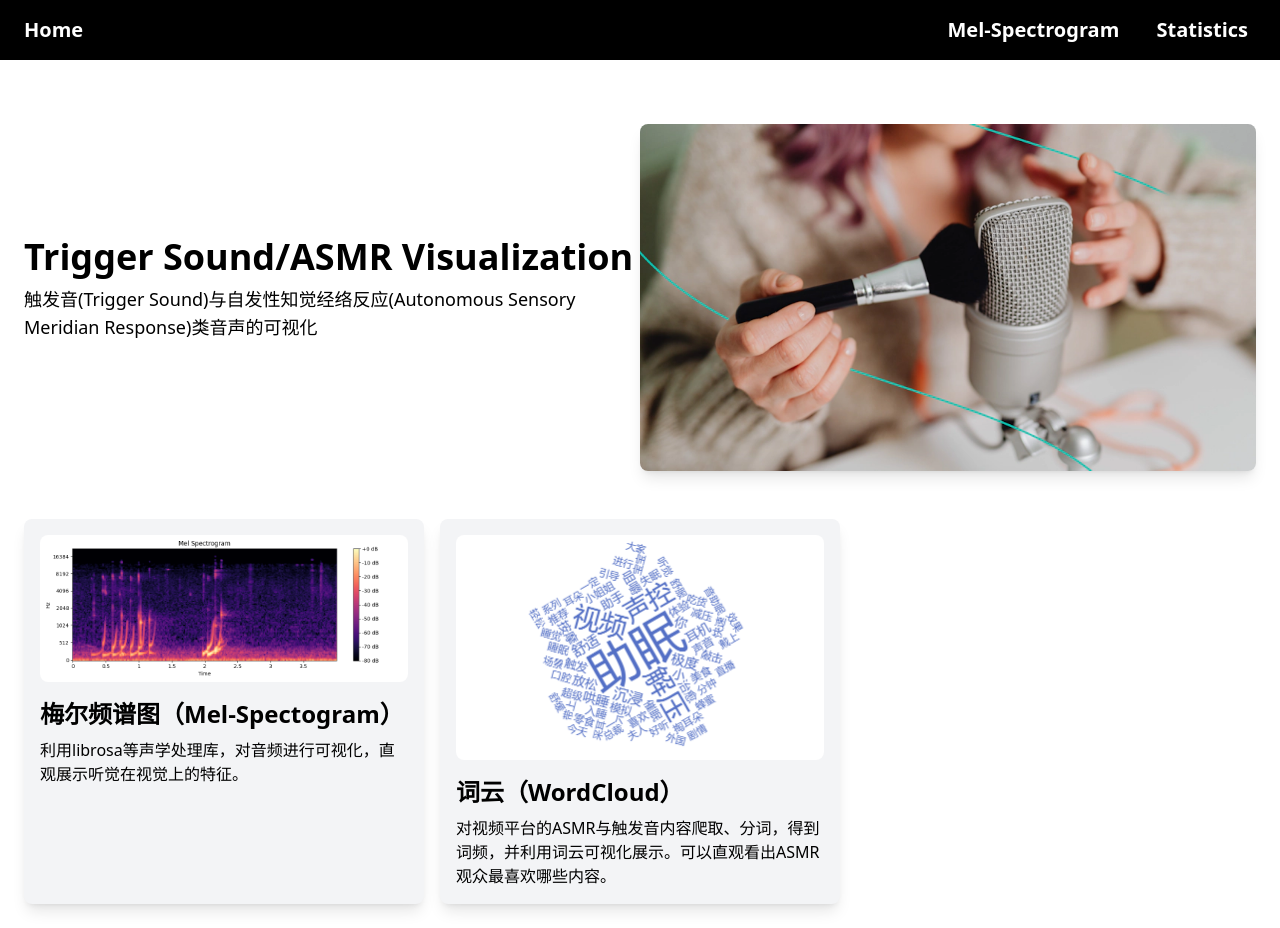
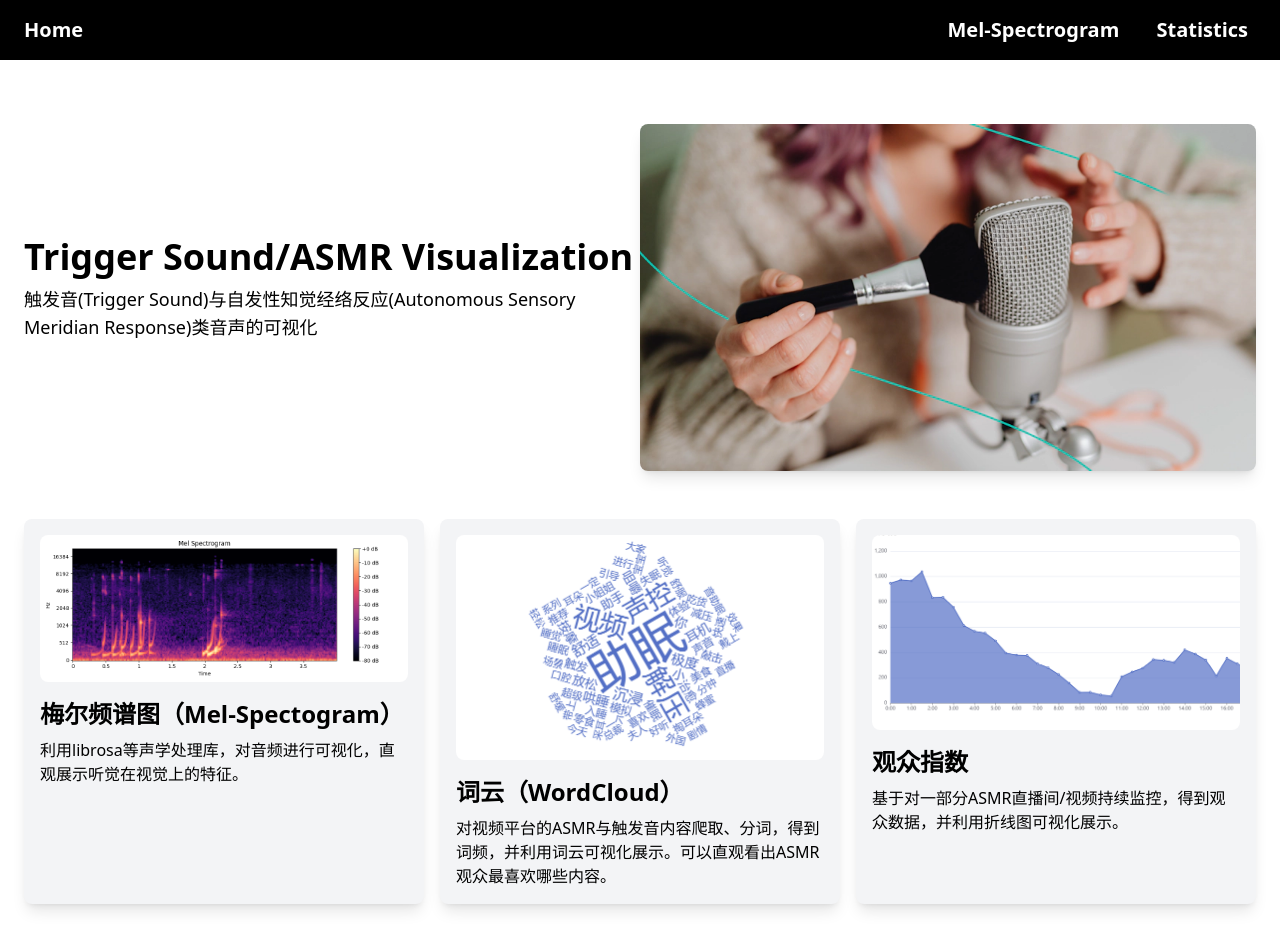
Before and after one commit to Yangthemob/vis, a Vue app: page / in a window 1280 px wide. Built offline with nearby package versions, Linux system fonts and the light colour scheme.

Commit message:
added viewer png to HomeView

```diff
--- a/src/views/HomeView.vue
+++ b/src/views/HomeView.vue
@@ -35,6 +35,11 @@ import ImageCard from '@/components/ImageCard.vue'
         description="对视频平台的ASMR与触发音内容爬取、分词，得到词频，并利用词云可视化展示。可以直观看出ASMR观众最喜欢哪些内容。"
         imageUrl="./home_images/wordcloud.PNG"
       />
+      <ImageCard
+        title="观众指数"
+        description="基于对一部分ASMR直播间/视频持续监控，得到观众数据，并利用折线图可视化展示。"
+        imageUrl="./home_images/viewer.png"
+      />
     </section>
   </main>
 </template>
```
Also changed, not shown: public/home_images/viewer.png (added).
